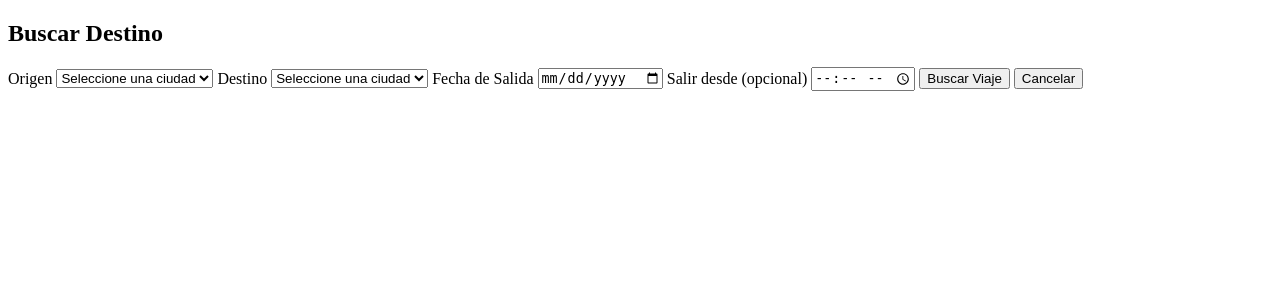
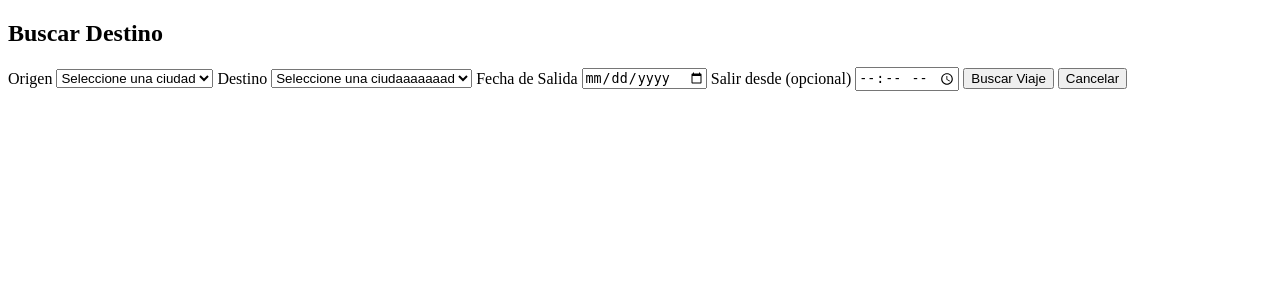
Before and after one commit to juanfbm11/pasajeya2, a Flask app: page / in a window 1280 px wide. Shown: the part 26-326 px from the top of the page. Run offline with Flask 3, Linux system fonts and the light colour scheme; data that the repository does not hold is empty; parts of the project's set-up code (start-up, migrations or seed data) failed here and were passed over.

Commit message:
creacion rama disenio

```diff
--- a/templates/Home.html
+++ b/templates/Home.html
@@ -15,7 +15,7 @@
 
         <label for="destino">Destino</label>
         <select name="destino" id="destino" required>
-            <option value="">Seleccione una ciudad</option>
+            <option value="">Seleccione una ciudaaaaaaad</option>
             {% for c in ciudades %}
             <option value="{{ c }}" {{ 'selected' if c == destino }}>{{ c }}</option>
             {% endfor %}
```
Also changed, not shown: 1 other file.
